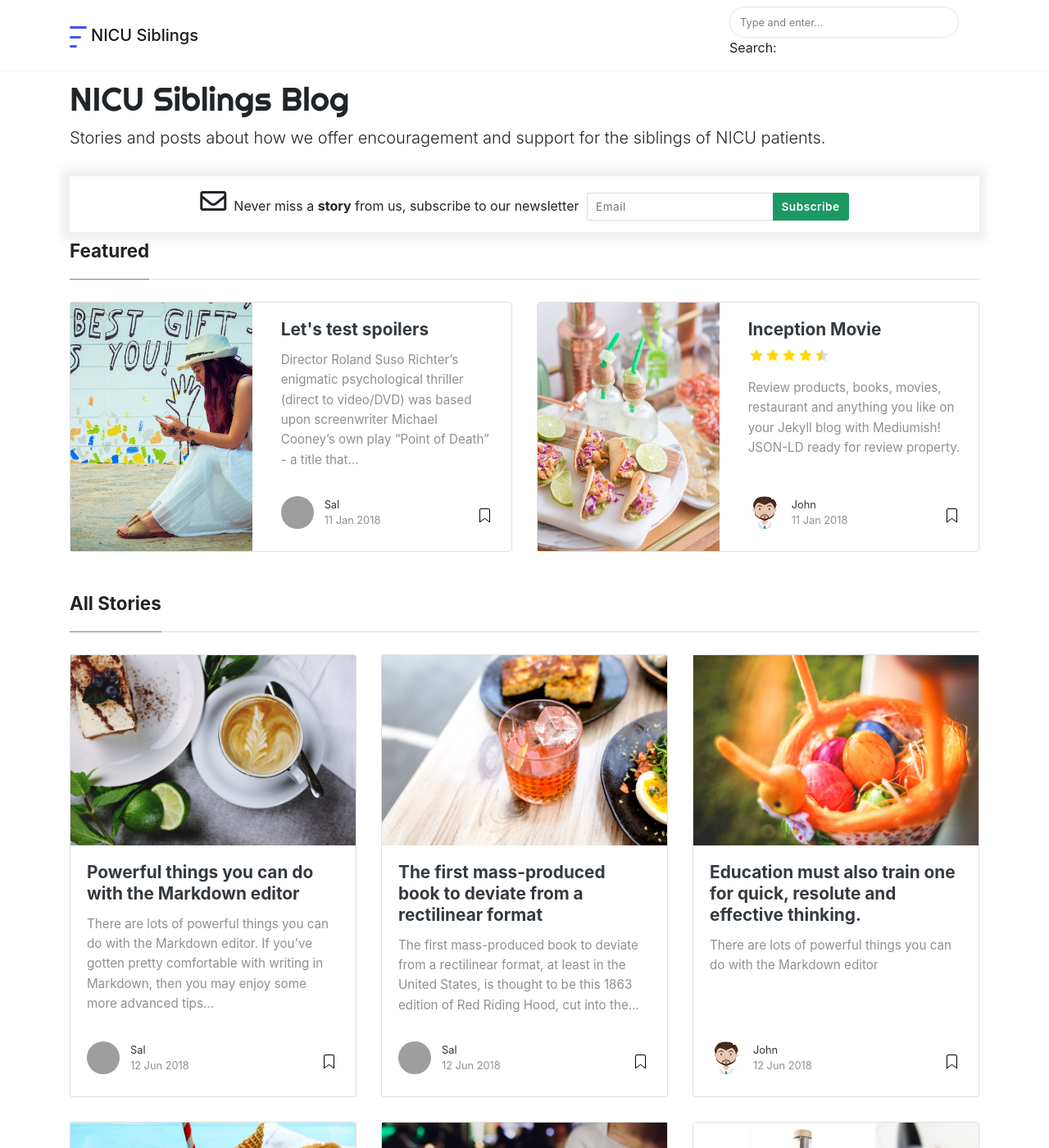
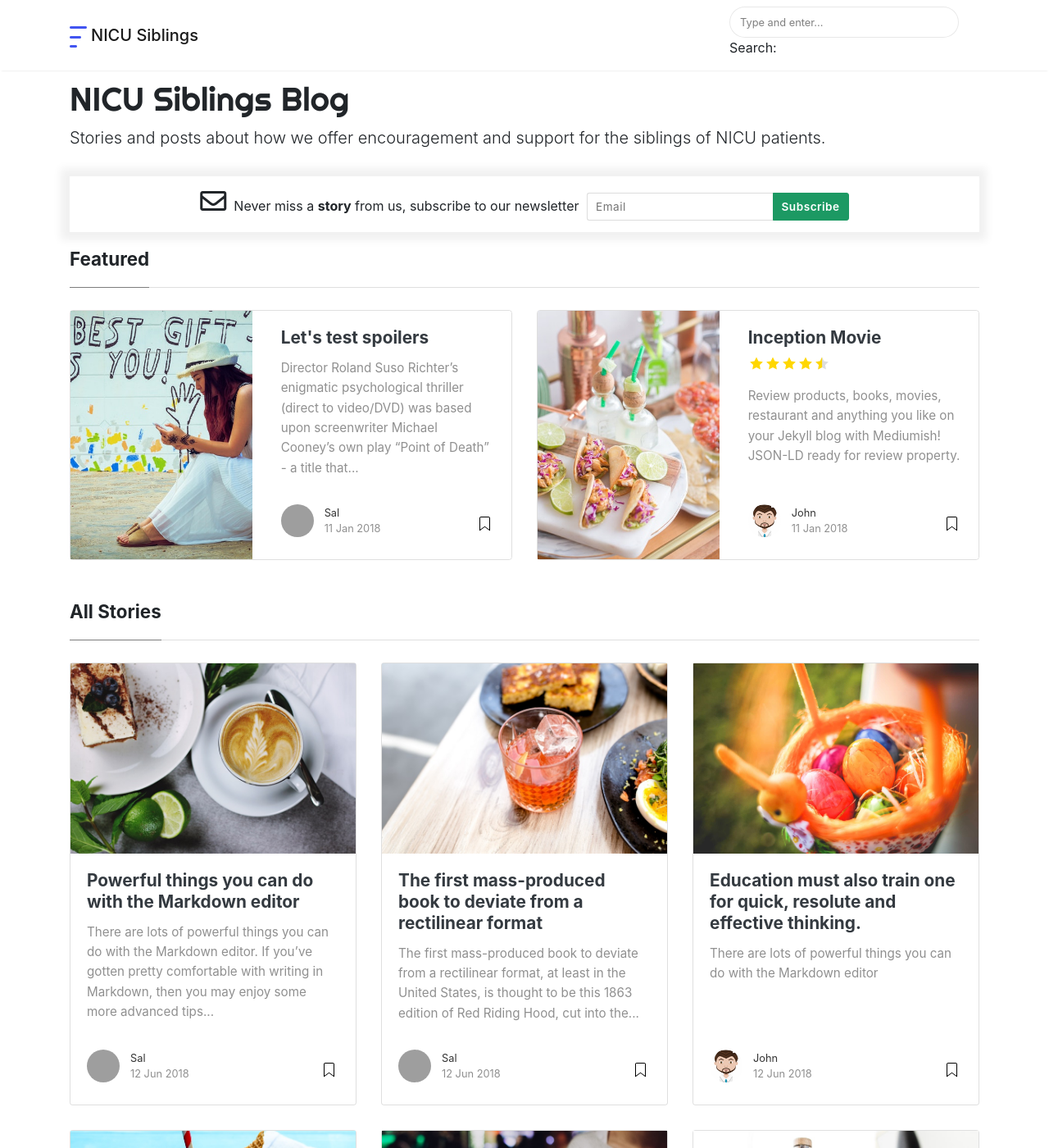
Before and after one commit to tking999/nicu-siblings-blog, a Jekyll site: the page built from index.html, in a window 1280 px wide and 1400 px high. Shown: the whole window at 82% size. Built offline with Jekyll 4.4.1, drawn with Linux system fonts in a browser that asks for light colours; nearby versions of some CDN libraries; the list of posts is cut into pages by our own code; grey boxes are pictures that could not be loaded.

```diff
--- a/_config.yml
+++ b/_config.yml
@@ -9,7 +9,7 @@ touchicon: 'assets/images/apple-touch-icon.png'
 baseurl: /nicu-siblings-blog
 google_analytics: 'UA-46278016-1'
 disqus: 'demowebsite'
-mailchimp-list: 'https://wowthemes.us11.list-manage.com/subscribe/post?u=8aeb20a530e124561927d3bd8&amp;id=8c3d2d214b'
+mailchimp-list: ''
 include: ["_pages"]
 permalink: /:title/
 
--- a/_layouts/default.html
+++ b/_layouts/default.html
@@ -32,6 +35,7 @@ m=s.getElementsByTagName(o)[0];a.async=1;a.src=g;m.parentNode.insertBefore(a,m)
 ga('create', '{{site.google_analytics}}', 'auto');
 ga('send', 'pageview');
 </script>
+-->
 {% endif %}
 
 {% capture layout %}{% if page.layout %}layout-{{ page.layout }}{% endif %}{% endcapture %}
--- a/assets/css/screen.css
+++ b/assets/css/screen.css
@@ -559,7 +559,7 @@ ul.tags li a:hover {
     background-color: #fff;
     width: 100%;
     padding: 14px 0;
-    margin-bottom: 10px;
+    margin-bottom: 20px;
     z-index: 1;
     /* display: none; */
 }
```
Also changed, not shown: other parts of _layouts/default.html (+3 -0 lines).
